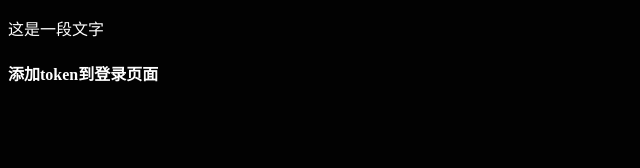
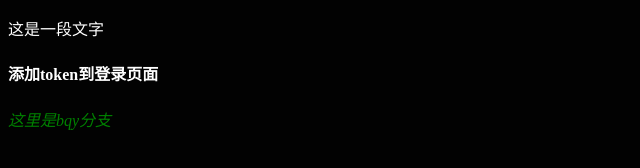
Before and after one commit to wuxiaoxie2333/test, a plain HTML site: page index.html in a window 1280 px wide. Shown: the whole page, without its empty margins (0-640 px from the left). Drawn offline with Linux system fonts and the light colour scheme.

Commit message:
08-bqy分支的建立与合并

```diff
--- a/css/index.css
+++ b/css/index.css
@@ -2,3 +2,6 @@ body{
   background: #020202;
   color: #fff;
 }
+i{
+  color: green;
+}
--- a/index.html
+++ b/index.html
@@ -12,6 +12,7 @@
   <p>这是一段文字</p>
   <a href="http://baidu.com"></a>
   <h4>添加token到登录页面</h4>
+  <i>这里是bqy分支</i>
   <script src="./js/index.js"></script>
 </body>
 
```
